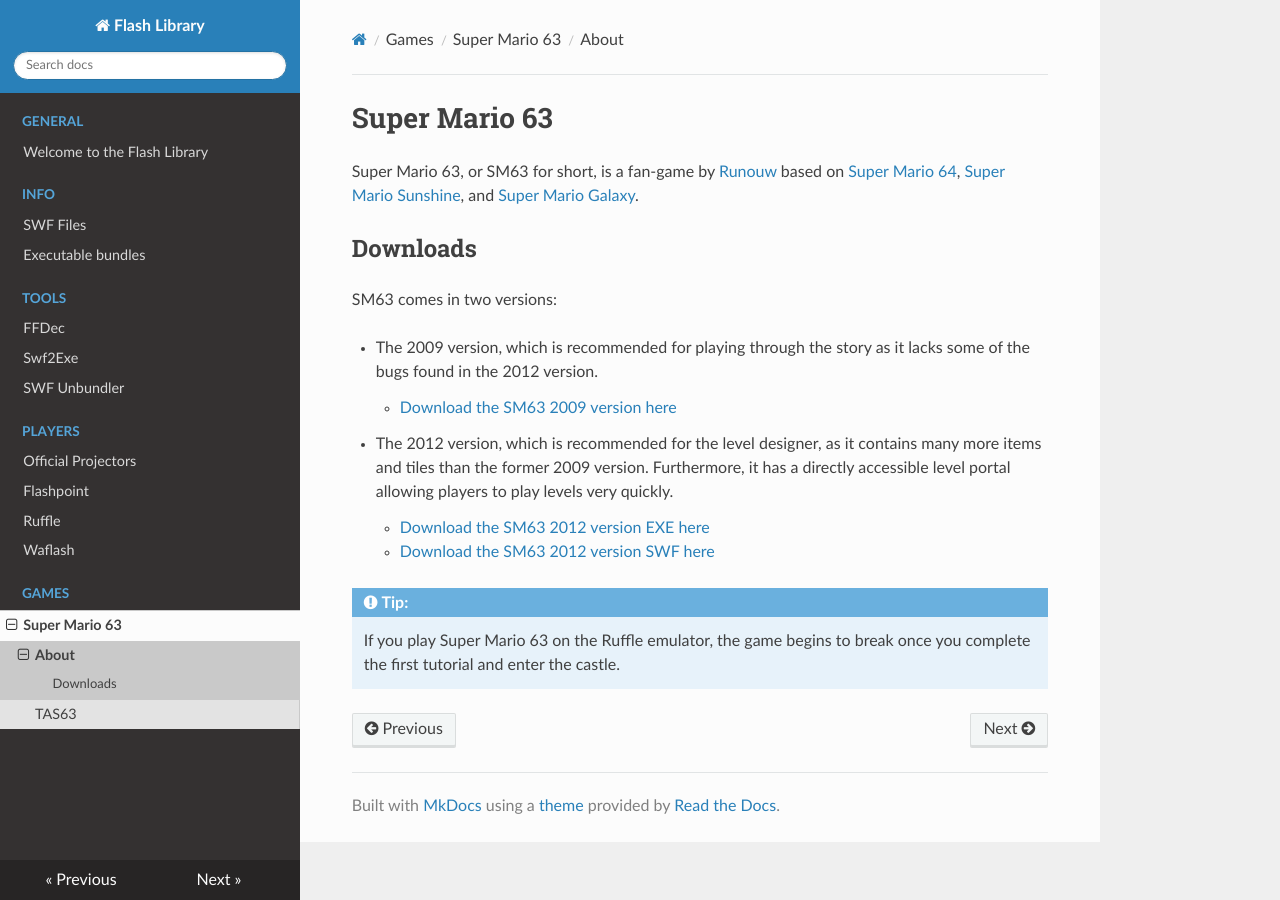
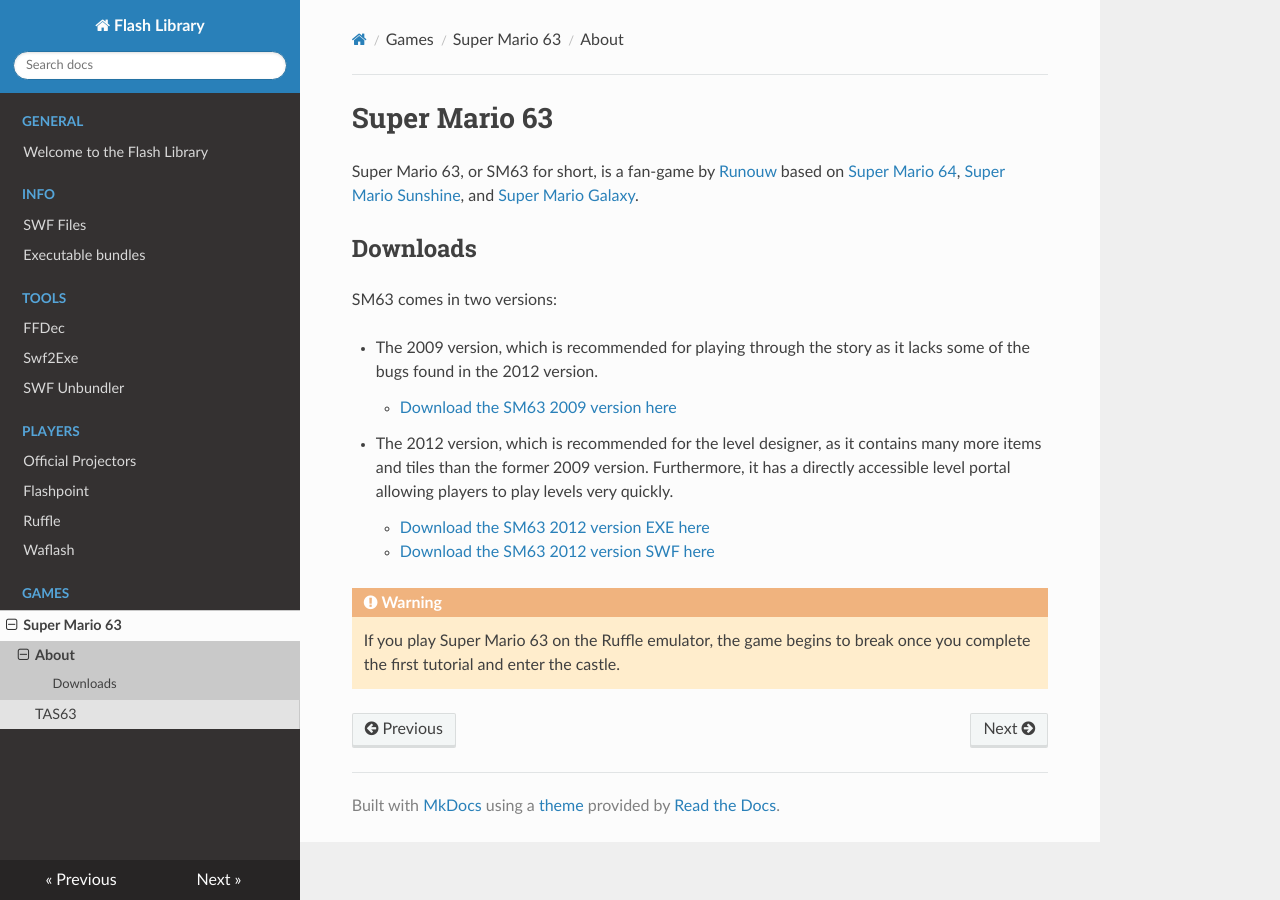
Before and after one commit to GTcreyon/FlashLibrary, an MkDocs documentation site: the page built from docs/games/sm63/sm63.md, in a window 1280 px wide. Built offline with MkDocs 1.6.1, drawn with Linux system fonts in a browser that asks for light colours; nearby versions of some CDN libraries.

Commit message:
Update sm63.md

```diff
--- a/docs/games/sm63/sm63.md
+++ b/docs/games/sm63/sm63.md
@@ -13,5 +13,5 @@
 	- [Download the SM63 2012 version EXE here](http://runouw.com/games/sm63/sm63game.exe)
 	- [Download the SM63 2012 version SWF here](http://runouw.com/games/sm63/sm63game.swf)
 
-!!! note "Tip:"
+!!! warning
 	If you play Super Mario 63 on the Ruffle emulator, the game begins to break once you complete the first tutorial and enter the castle.
```
